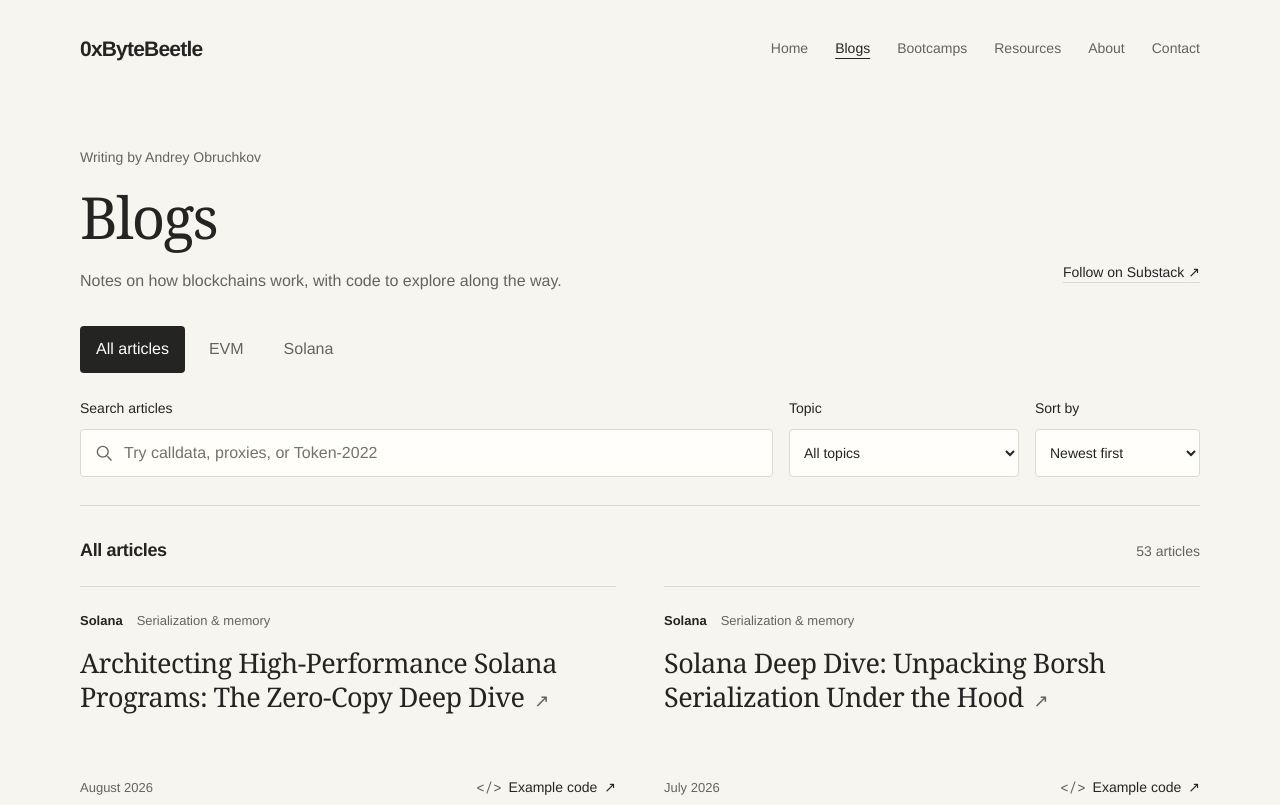
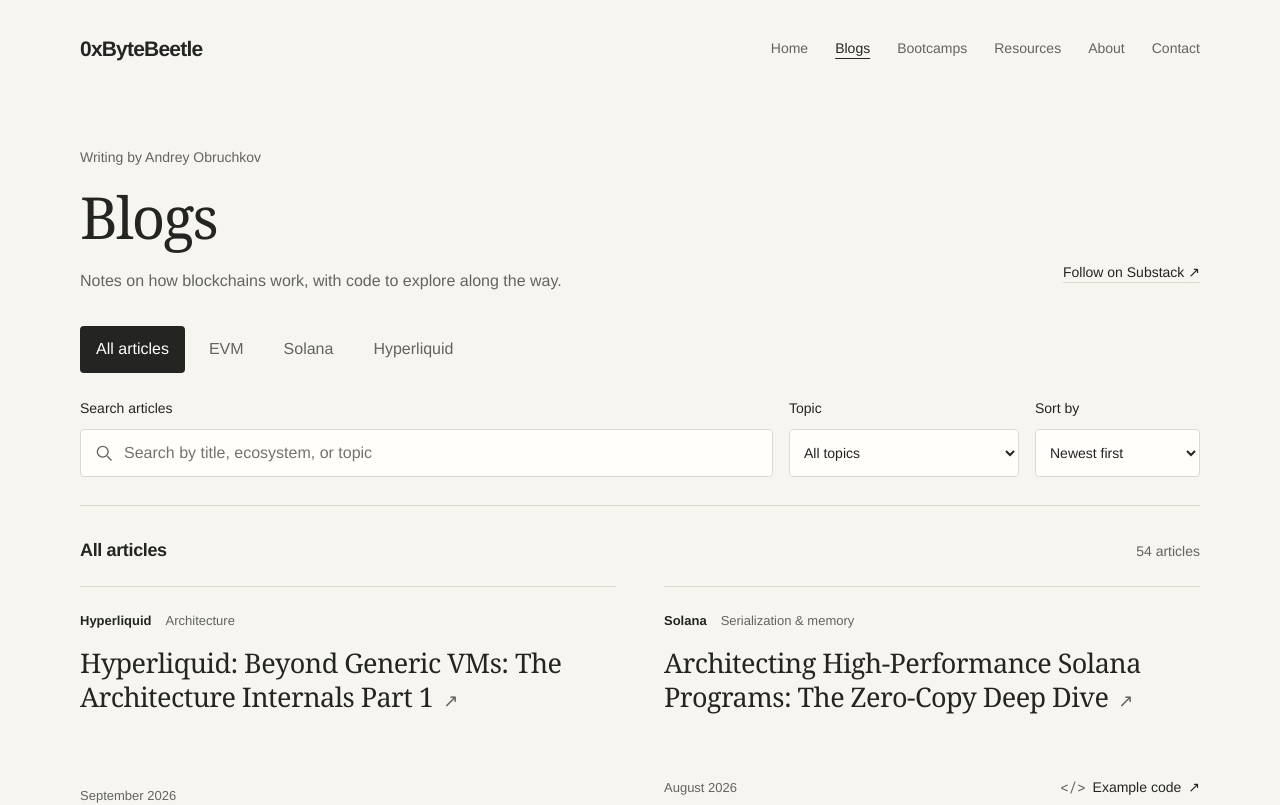
Before and after one commit to 0xByteBeetle/bytebeetle-web, a Next.js app: page /blogs in a window 1280 px wide. Shown: the top 805 px of the page. Built offline with nearby package versions, Linux system fonts and the light colour scheme.

Commit message:
Add published Hyperliquid writing and simplify resources

```diff
--- a/app/about/page.tsx
+++ b/app/about/page.tsx
@@ -22,7 +22,7 @@ export default function AboutPage() {
         <div className="story-body">
           <p>My work has involved smart contract integrations, DEX tooling, multichain wallets, infrastructure, protocol-level debugging, Go, and Rust. A large part of that work required going beyond documentation: reading implementations, tracing transactions, and understanding what happens when assumptions meet a real network.</p>
           <p>0xByteBeetle is where I organize that knowledge. It includes deep technical writing, complete learning paths, runnable examples, and questions designed to expose whether a concept is actually understood.</p>
-          <p>The EVM is the first course track, not the boundary of the project. The writing already covers Solana architecture, accounts, Token-2022, serialization, and runtime behavior. Over time, the same approach will extend into more ecosystems and the engineering problems between them.</p>
+          <p>The EVM is the first course track, not the boundary of the project. The writing also covers Solana’s accounts, Token-2022, serialization, and runtime behavior, and now Hyperliquid’s architecture. Over time, the same approach will extend into more ecosystems and the engineering problems between them.</p>
         </div>
       </section>
 
--- /dev/null
+++ b/app/blogs/hyperliquid/page.tsx
@@ -0,0 +1,11 @@
+import type { Metadata } from "next";
+import { BlogLibraryPage, type BlogSearchParams } from "../library-page";
+
+export const metadata: Metadata = {
+  title: "Hyperliquid Blogs | 0xByteBeetle",
+  description: "Explore Hyperliquid architecture, HyperCore, HyperEVM, the clearinghouse, and agent keys with Andrey Obruchkov.",
+};
+
+export default async function HyperliquidBlogsPage({ searchParams }: { searchParams: Promise<BlogSearchParams> }) {
+  return <BlogLibraryPage chain="Hyperliquid" searchParams={await searchParams} />;
+}
--- a/app/blogs/library-model.ts
+++ b/app/blogs/library-model.ts
@@ -5,6 +5,7 @@ export type SortOrder = "newest" | "oldest" | "title";
 
 // Labels describe the subjects named in the original article titles.
 export function articleTopic(article: Article): string {
+  if (article.subject) return article.subject;
   const title = article.title.toLowerCase();
   if (article.chain === "Solana") {
     if (/token|metadata|native zk/.test(title)) return "Tokens & extensions";
@@ -12,6 +13,7 @@ export function articleTopic(article: Article): string {
     if (/part\s*[456]|instructions and messages/.test(title)) return "Transactions & messages";
     return "Accounts & programs";
   }
+  if (article.chain !== "EVM") return `${article.chain} internals`;
   if (/prox|deploy|factor|create2|diamond/.test(title)) return "Proxies & deployment";
   if (/rpc|node type|client|multicall|stream|event|transfer|eth_call/.test(title)) return "RPCs & on-chain data";
   if (/signature|eip-712|eip-191|signed data|signtypeddata/.test(title)) return "Signatures";
@@ -24,7 +26,7 @@ export function selectArticles(articles: Article[], query: string, topic: string
   const words = query.trim().toLowerCase().split(/\s+/).filter(Boolean);
   const matches = articles.filter((article) => {
     const label = articleTopic(article);
-    const searchable = `${article.title} ${article.chain} ${label}`.toLowerCase();
+    const searchable = `${article.title} ${article.chain} ${label} ${(article.keywords ?? []).join(" ")}`.toLowerCase();
     return (!topic || label === topic) && words.every((word) => searchable.includes(word));
   });
   if (sort === "title") return matches.sort((a, b) => a.title.localeCompare(b.title, "en"));
--- a/app/blogs/library-page.tsx
+++ b/app/blogs/library-page.tsx
@@ -17,16 +17,16 @@ export function BlogLibraryPage({ chain, searchParams = {} }: { chain: ChainFilt
           <div>
             <p className="blog-byline">Writing by Andrey Obruchkov</p>
             <h1>{chain === "all" ? "Blogs" : `${chain} blogs`}</h1>
-            <p>Notes on how blockchains work, with code to explore along the way.</p>
+            <p>{chain === "Hyperliquid" ? "A deep dive into HyperCore, HyperEVM, the clearinghouse, and agent keys." : "Notes on how blockchains work, with code to explore along the way."}</p>
           </div>
           <a className="blog-publication" href="https://andreyobruchkov1996.substack.com" target="_blank" rel="noreferrer">Follow on Substack <span aria-hidden="true">↗</span></a>
         </header>
         <BlogLibrary articles={substackArticles} chain={chain} initialQuery={single(searchParams.q)} initialTopic={single(searchParams.topic)} initialSort={single(searchParams.sort)} />
-        <details className="blog-medium">
+        {alternateArticles.length > 0 && <details className="blog-medium">
           <summary>Prefer reading on Medium? <span>{alternateArticles.length} articles available</span></summary>
           <ArticleArchive articles={alternateArticles} />
           <a className="text-link" href="https://medium.com/@andrey_obruchkov" target="_blank" rel="noreferrer">Visit my Medium profile ↗</a>
-        </details>
+        </details>}
       </div>
       <SiteFooter />
     </main>
--- a/app/blogs/library.tsx
+++ b/app/blogs/library.tsx
@@ -2,13 +2,13 @@
 
 import { useEffect, useState } from "react";
 import type { Article } from "../content";
+import { ecosystems } from "../ecosystems";
 import { articleTopic, selectArticles, topicOptions, type ChainFilter, type SortOrder } from "./library-model";
 
 const PAGE_SIZE = 12;
 const chains = [
   { label: "All articles", value: "all", href: "/blogs" },
-  { label: "EVM", value: "EVM", href: "/blogs/evm" },
-  { label: "Solana", value: "Solana", href: "/blogs/solana" },
+  ...ecosystems.map(item => ({ ...item, value: item.label })),
 ] as const;
 
 export function BlogLibrary({ articles, chain, initialQuery, initialTopic, initialSort }: {
@@ -59,7 +59,7 @@ export function BlogLibrary({ articles, chain, initialQuery, initialTopic, initi
           <label htmlFor="article-search">Search articles</label>
           <div className="blog-search-field">
             <svg viewBox="0 0 24 24" width="20" height="20" fill="none" stroke="currentColor" strokeWidth="1.6" aria-hidden="true"><circle cx="10.5" cy="10.5" r="6.5" /><path d="m16 16 5 5" /></svg>
-            <input id="article-search" type="search" placeholder="Try calldata, proxies, or Token-2022" value={query} onChange={(event) => { setQuery(event.target.value); setVisibleCount(PAGE_SIZE); }} />
+            <input id="article-search" type="search" placeholder={ecosystems.find(item => item.label === chain)?.searchHint ?? "Search by title, ecosystem, or topic"} value={query} onChange={(event) => { setQuery(event.target.value); setVisibleCount(PAGE_SIZE); }} />
             {query && <button className="blog-clear-search" type="button" onClick={() => { setQuery(""); setVisibleCount(PAGE_SIZE); }} aria-label="Clear search">×</button>}
           </div>
         </div>
--- a/app/blogs/page.tsx
+++ b/app/blogs/page.tsx
@@ -3,7 +3,7 @@ import { BlogLibraryPage, type BlogSearchParams } from "./library-page";
 
 export const metadata: Metadata = {
   title: "Blogs | 0xByteBeetle",
-  description: "Explore Andrey Obruchkov's EVM and Solana articles by topic, with companion code beside each post.",
+  description: "Explore Andrey Obruchkov's EVM, Solana, and Hyperliquid articles by topic, with companion code where available.",
 };
 
 export default async function BlogsPage({ searchParams }: { searchParams: Promise<BlogSearchParams> }) {
--- a/app/content.ts
+++ b/app/content.ts
@@ -1,17 +1,39 @@
 import { substackArticles as generatedSubstackArticles } from "./substack-articles.generated";
+import type { Ecosystem } from "./ecosystems";
 
 export type Article = {
   title: string;
   href: string;
   date: string;
-  topic: "EVM" | "Solana" | "Token-2022";
-  chain: "EVM" | "Solana";
+  topic: Ecosystem | "Token-2022";
+  chain: Ecosystem;
+  subject?: string;
+  keywords?: string[];
   slug?: string;
   solutionHref?: string;
   codeUpdated?: boolean;
 };
 
-export const substackArticles: Article[] = generatedSubstackArticles;
+// Public posts that do not yet have an entry in the companion-code catalog.
+// Verified against the public Substack feed on 2026-09-12. Never list drafts.
+const additionalPublishedArticles: Article[] = [
+  {
+    title: "Hyperliquid: Beyond Generic VMs: The Architecture Internals Part 1",
+    href: "https://andreyobruchkov1996.substack.com/p/hyperliquid-beyond-generic-vms-the",
+    date: "September 2026",
+    topic: "Hyperliquid",
+    chain: "Hyperliquid",
+    subject: "Architecture",
+    keywords: ["HyperCore", "HyperEVM", "clearinghouse", "cross-margin", "agent keys", "order book"],
+    slug: "hyperliquid-beyond-generic-vms-the",
+  },
+];
+
+// A verified companion can replace the supplemental record on a later sync.
+export const substackArticles: Article[] = [
+  ...generatedSubstackArticles,
+  ...additionalPublishedArticles.filter(article => !generatedSubstackArticles.some(existing => existing.href === article.href)),
+];
 
 export const evmSubstackArticles = substackArticles.filter(
   (article) => article.chain === "EVM",
--- /dev/null
+++ b/app/ecosystems.ts
@@ -0,0 +1,8 @@
+// Shared by the homepage, mobile navigation, and article library.
+export const ecosystems = [
+  { label: "EVM", slug: "evm", href: "/blogs/evm", searchHint: "Try calldata, proxies, or signatures" },
+  { label: "Solana", slug: "solana", href: "/blogs/solana", searchHint: "Try accounts, Borsh, or Token-2022" },
+  { label: "Hyperliquid", slug: "hyperliquid", href: "/blogs/hyperliquid", searchHint: "Search Hyperliquid articles" },
+] as const;
+
+export type Ecosystem = (typeof ecosystems)[number]["label"];
--- a/app/page.tsx
+++ b/app/page.tsx
@@ -1,4 +1,5 @@
 import { SiteHeader, SiteFooter } from "./site-shell";
+import { ecosystems } from "./ecosystems";
 import "./home.css";
 
 export default function Home() {
@@ -7,7 +8,7 @@ export default function Home() {
     <section className="intro wrap" aria-labelledby="intro-title">
       <p className="byline">Notes by Andrey Obruchkov</p>
       <h1 id="intro-title">Understanding blockchain,<br />beneath the surface.</h1>
-      <p className="intro-copy">I explore how blockchain systems work, from EVM execution to Solana’s account model. Here you’ll find deep dives, practical examples, and bootcamps for building a deeper understanding.</p>
+      <p className="intro-copy">I explore how blockchain systems work, from EVM execution and Solana’s account model to Hyperliquid’s architecture. Here you’ll find deep dives, practical examples, and bootcamps for building a deeper understanding.</p>
       <div className="actions">
         <a className="primary" href="/blogs">Explore the articles <span aria-hidden="true">↗</span></a>
         <a className="secondary" href="/bootcamps">Browse bootcamps <span aria-hidden="true">→</span></a>
@@ -35,7 +36,7 @@ export default function Home() {
           <div className="article-links"><a href="https://andreyobruchkov1996.substack.com/p/solana-deep-dive-unpacking-borsh" target="_blank" rel="noopener noreferrer">Read article ↗</a><a href="https://github.com/0xByteBeetle/blog-solutions/tree/main/articles/solana/solana-deep-dive-unpacking-borsh" target="_blank" rel="noopener noreferrer">Example code ↗</a></div>
         </article>
       </div>
-      <p className="browse"><span>Explore by ecosystem</span><a href="/blogs/evm">EVM →</a><a href="/blogs/solana">Solana →</a></p>
+      <p className="browse"><span>Explore by ecosystem</span>{ecosystems.map(item => <a href={item.href} key={item.slug}>{item.label} →</a>)}</p>
     </section>
     <section className="study" aria-labelledby="study-title">
       <div className="wrap">
--- a/app/resources/page.tsx
+++ b/app/resources/page.tsx
@@ -3,14 +3,14 @@ import { SiteFooter, SiteHeader } from "../site-shell";
 
 export const metadata: Metadata = {
   title: "Resources | 0xByteBeetle",
-  description: "Runnable examples, curricula, source references, and engineering resources connected to 0xByteBeetle writing.",
+  description: "Companion code and bootcamp curricula connected to 0xByteBeetle writing.",
 };
 
 const ownedResources = [
   {
     label: "EVM · Solana",
     title: "Blog Solutions",
-    description: "One checked companion repository mapping all 53 Substack articles to runnable EVM and Solana examples.",
+    description: "Companion code for the EVM and Solana articles, organized by post.",
     href: "https://github.com/0xByteBeetle/blog-solutions",
   },
   {
@@ -21,22 +21,14 @@ const ownedResources = [
   },
 ];
 
-const sourceReferences = [
-  ["Agave", "Solana's validator implementation and the source behind runtime, transaction, fee, and compute-budget explanations.", "https://github.com/anza-xyz/agave"],
-  ["Token-2022", "The program and client implementations used while studying transfer hooks, confidential transfers, metadata, and extensions.", "https://github.com/solana-program/token-2022"],
-  ["SPL Token", "The canonical token program source used to follow account layouts and token processing behavior.", "https://github.com/solana-program/token"],
-  ["Borsh", "The serialization implementation referenced by the Borsh deep dive.", "https://github.com/near/borsh"],
-  ["Metaplex Token Metadata", "The program source used when explaining metadata accounts, derivation, and ownership.", "https://github.com/metaplex-foundation/mpl-token-metadata"],
-];
-
 export default function ResourcesPage() {
   return (
     <main>
       <SiteHeader active="resources" />
       <section className="page-hero">
         <p className="eyebrow">Resources</p>
-        <h1>Code, curricula, and sources you can inspect yourself.</h1>
-        <p>This page connects the writing and teaching material to runnable examples and the implementations behind the explanation. Public resources appear here when they are ready to be useful.</p>
+        <h1>Code and curricula you can explore yourself.</h1>
+        <p>Find companion code for the articles and the curriculum for each bootcamp.</p>
       </section>
 
       <section className="resource-section">
@@ -69,20 +61,6 @@ export default function ResourcesPage() {
         </div>
       </section>
 
-      <section className="resource-section">
-        <div className="library-intro">
-          <p className="eyebrow">Source reading</p>
-          <h2>Implementations behind the explanations.</h2>
-          <p>These are upstream projects, not 0xByteBeetle repositories. They are included because several articles trace their behavior directly.</p>
-        </div>
-        <div className="source-list">
-          {sourceReferences.map(([title, description, href]) => (
-            <a href={href} target="_blank" rel="noreferrer" key={title}>
-              <h3>{title}</h3><p>{description}</p><span>GitHub ↗</span>
-            </a>
-          ))}
-        </div>
-      </section>
       <SiteFooter />
     </main>
   );
--- a/scripts/sync-substack-catalog.mjs
+++ b/scripts/sync-substack-catalog.mjs
@@ -22,7 +22,8 @@ const formatter = new Intl.DateTimeFormat("en-US", {
 });
 
 const output = articles.map((article) => {
-  const chain = article.chain === "evm" ? "EVM" : "Solana";
+  const chain = { evm: "EVM", solana: "Solana", hyperliquid: "Hyperliquid" }[article.chain];
+  if (!chain) throw new Error(`Unknown ecosystem in companion catalog: ${article.chain}`);
   const isToken2022 =
     chain === "Solana" &&
     /token-2022|spl token|token metadata|interest-bearing|transfer hook|fee-on-transfer|confidential transfer|metadata pointer/i.test(
@@ -35,23 +36,18 @@ const output = articles.map((article) => {
     date: formatter.format(new Date(article.publishedAt)),
     topic: isToken2022 ? "Token-2022" : chain,
     chain,
+    ...(article.subject ? { subject: article.subject } : {}),
+    ...(article.keywords ? { keywords: article.keywords } : {}),
     slug: article.slug,
     solutionHref: `https://github.com/0xByteBeetle/blog-solutions/tree/main/articles/${article.chain}/${article.slug}`,
     ...(article.corrections?.length ? { codeUpdated: true } : {}),
   };
 });
 
-const evmCount = output.filter((article) => article.chain === "EVM").length;
-const solanaCount = output.filter((article) => article.chain === "Solana").length;
-
-if (output.length !== 53 || evmCount !== 37 || solanaCount !== 16) {
-  throw new Error(
-    `Unexpected catalog shape: ${output.length} total, ${evmCount} EVM, ${solanaCount} Solana.`,
-  );
-}
+if (new Set(output.map(article => article.href)).size !== output.length) throw new Error("Duplicate article URLs in companion catalog.");
 
 const generated = `// Generated from 0xByteBeetle/blog-solutions/catalog/articles.json.\n// Run scripts/sync-substack-catalog.mjs to refresh it.\n\nimport type { Article } from "./content";\n\nexport const substackArticles: Article[] = ${JSON.stringify(output, null, 2)};\n`;
 
 await writeFile(resolve("app/substack-articles.generated.ts"), generated);
 
-console.log(`Synced ${output.length} Substack articles (${evmCount} EVM, ${solanaCount} Solana).`);
+console.log(`Synced ${output.length} companion articles. Additional published posts remain in app/content.ts.`);
```
Also changed, not shown: app/site-shell.tsx (+6 -6 lines), 1 other file (tests, documents, lock files or other folders).
